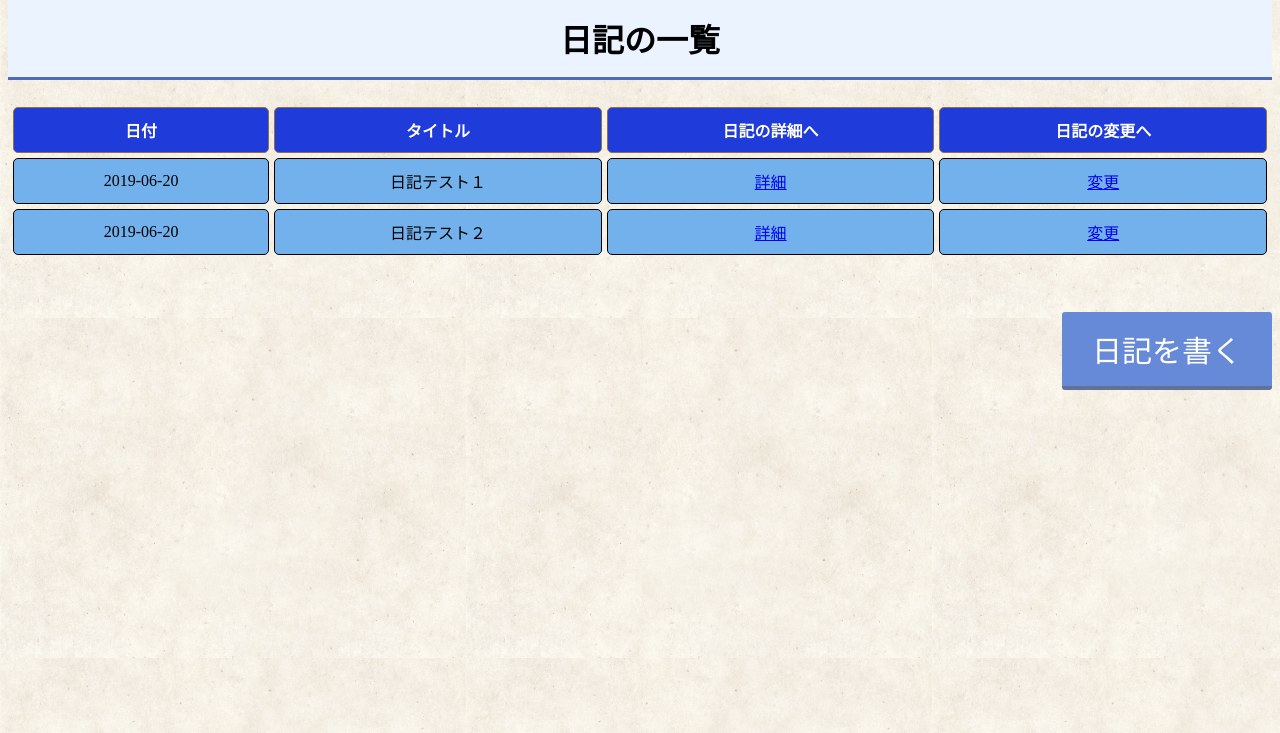
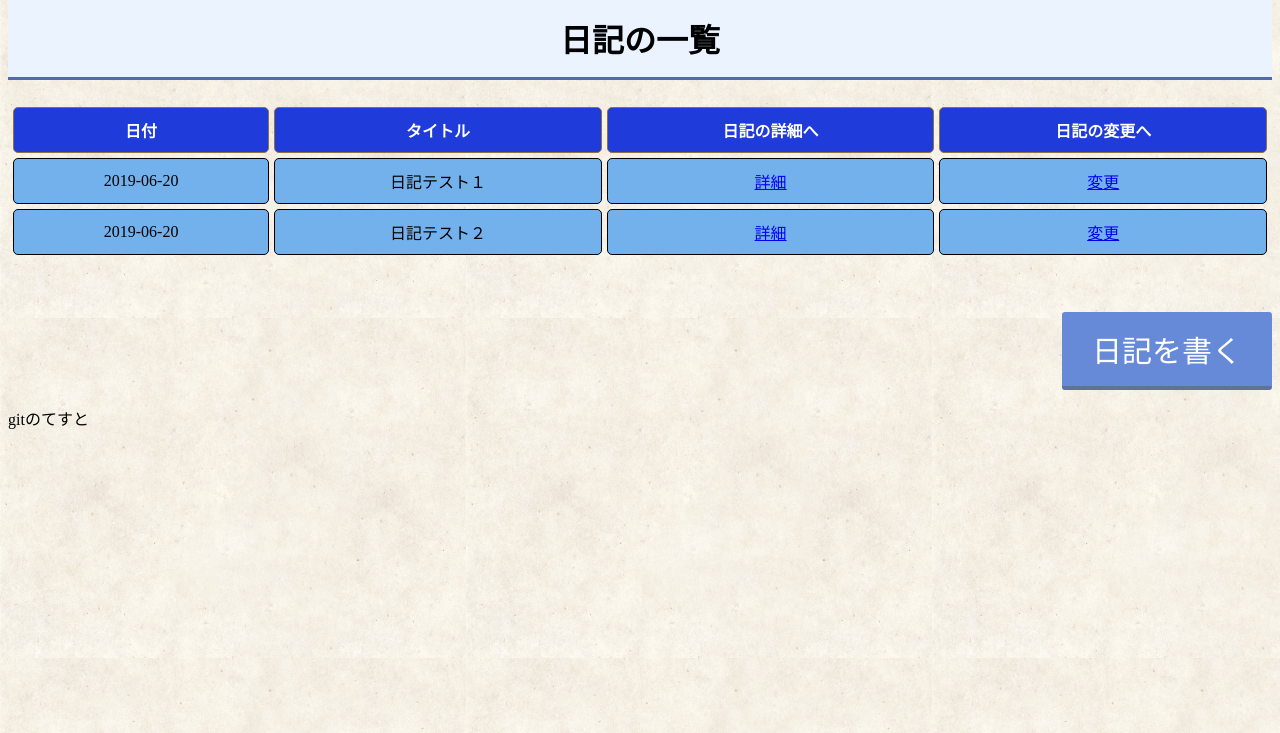
Before and after one commit to kaito0411/Myapp, a Django app: page /diaries/ in a window 1280 px wide. Shown: the part 22-755 px from the top of the page. Run offline with Django 3.2, Linux system fonts and the light colour scheme; data comes from the database, SQL or seed files in the repository.

Commit message:
gitのテスト
gitが動いているかのテスト

```diff
--- a/diaries/templates/diaries/index.html
+++ b/diaries/templates/diaries/index.html
@@ -31,5 +31,6 @@
        <br>
        <br>
        <Div Align="right"><p><a href="{% url 'create' %}"class="btn-square-shadow">日記を書く</a></p></Div>
+    gitのてすと
     </body>
     </html>
```
